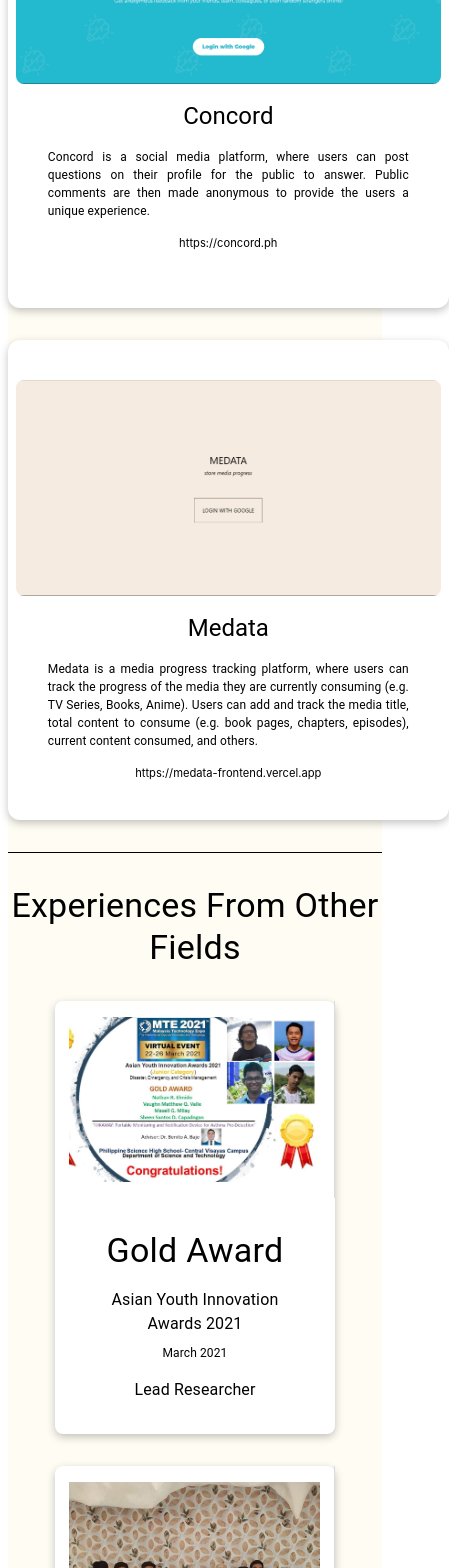
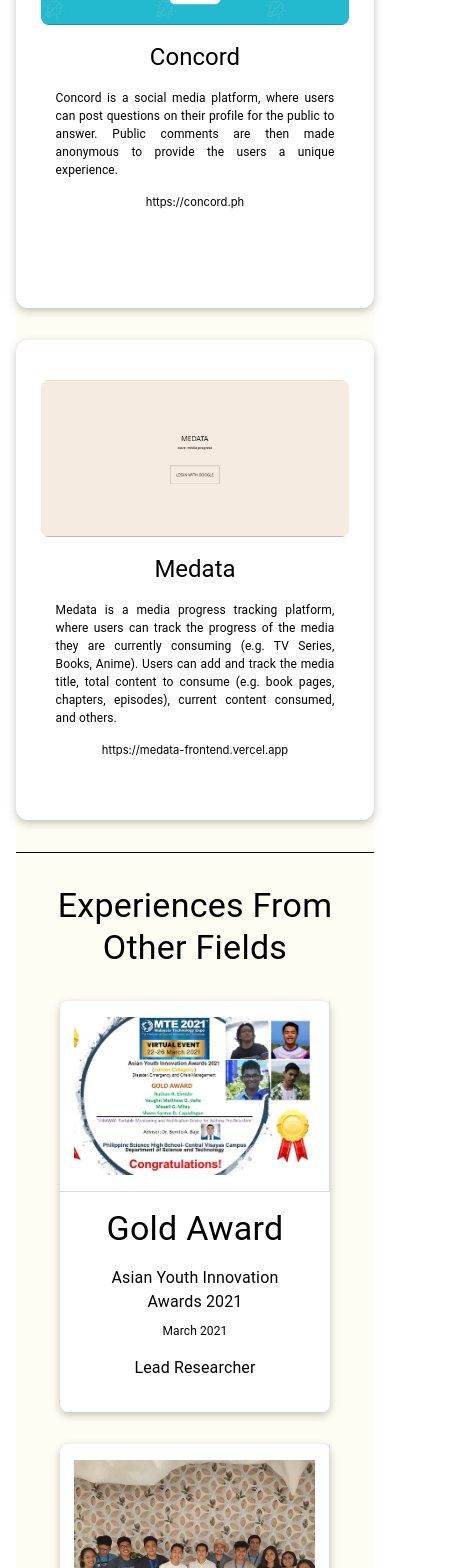
Before and after one commit to maxellmilay/personal-website, a Next.js app: page / in a window 390 px wide. Shown: the part 1968-3536 px from the top of the page, 449 px wide, since content can reach past the window. Built offline with nearby package versions, Linux system fonts and the light colour scheme.

Commit message:
made site mobile responsive

```diff
--- a/components/other/Experience.tsx
+++ b/components/other/Experience.tsx
@@ -24,10 +24,10 @@
 export default function Experience({ award, contest, date, photoURL, contribution }: ExperiencePropsInterface) {
     return (
         <ExperienceContainer container item>
-            <Grid container item md={6} justifyContent="center" sx={{ borderRight: 'solid 1px #DCDCDC' }}>
+            <Grid container item md={6} justifyContent="center" sx={{ borderRight: 'solid 1px #DCDCDC', borderBottom: 'solid 1px #DCDCDC' }}>
                 <Image src={photoURL} alt="Experience Photo" style={{ margin: '1rem 0', width: "90%", height: 'auto' }} />
             </Grid>
-            <Grid container item md={6} direction="column" justifyContent="center" alignItems='center' sx={{ padding: '2rem' }}>
+            <Grid container item md={6} direction="column" justifyContent="center" alignItems='center' sx={{ padding: '1rem 2rem 2rem ' }}>
                 <Typography variant="h4" sx={{ marginBottom: '1rem' }}>{award}</Typography>
                 <Typography>{contest}</Typography>
                 <Typography sx={{ fontSize: '0.75rem', marginTop: '0.5rem' }}>{date}</Typography>
--- a/components/projects/Project.tsx
+++ b/components/projects/Project.tsx
@@ -25,7 +25,7 @@
 export default function Project({ name, description, photoURL, link }: ProjectPropsInterface) {
     return (
         <ProjectContainer container item alignItems='center' direction='column'>
-            <Image src={photoURL} alt="Project Photo" width={425} style={{ borderRadius: '0.5rem' }} />
+            <Image src={photoURL} alt="Project Photo" style={{ borderRadius: '0.5rem', width: '90%', height: 'auto' }} />
             <Typography variant="h5" sx={{ marginTop: '1rem' }}>{name}</Typography>
             <Typography sx={{ fontSize: '0.75rem', margin: '1rem 2rem', textAlign: 'justify' }}>{description}</Typography>
             <Link href={link} style={{ fontSize: '0.7rem' }}>{link}</Link>
--- a/pages/index.tsx
+++ b/pages/index.tsx
@@ -11,7 +11,7 @@
 
 export default function Home() {
   return (
-    <Grid container direction="column" sx={{ width: "96%", margin: "0 2%" }}>
+    <Grid container direction="column" sx={{ width: "92%", margin: "0 4%" }}>
       <Head>
         <title>Maxell Milay</title>
       </Head>
```
Also changed, not shown: 1 other file (tests, documents, lock files or other folders).
